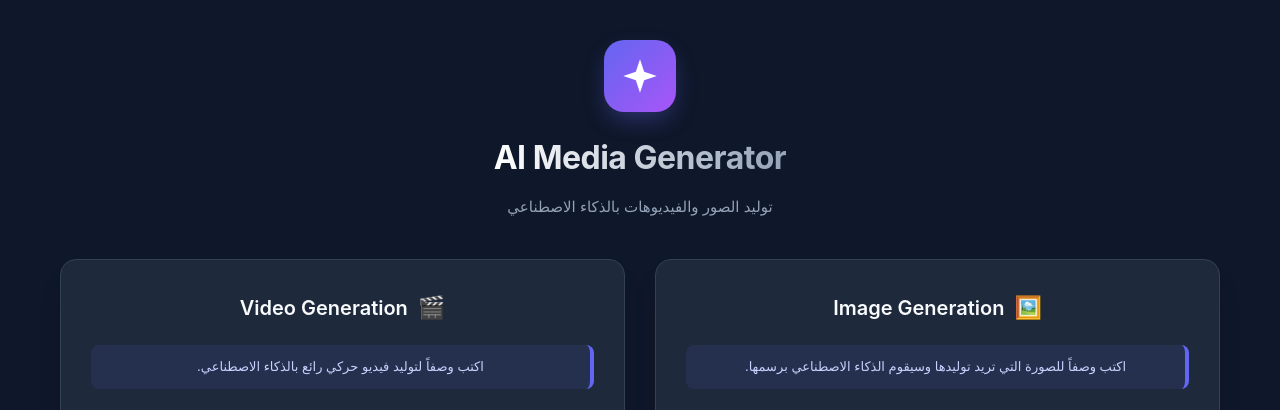
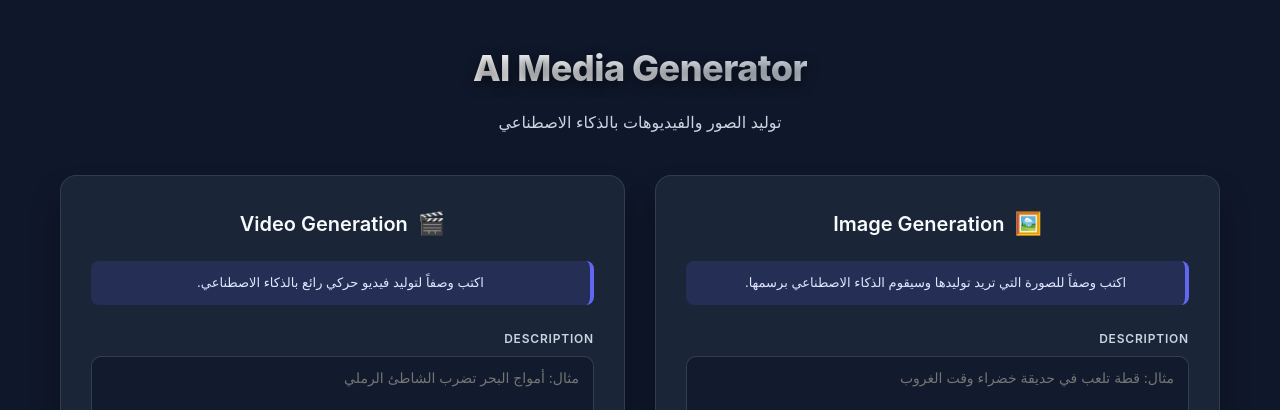
Before and after one commit to Hoswebsites/Hhhhhhhh, a website: page index.html in a window 1280 px wide. Shown: the top 410 px of the page. Drawn offline with Linux system fonts and the light colour scheme.

Commit message:
index.html

```diff
--- a/index.html
+++ b/index.html
@@ -7,15 +7,14 @@
     <style>
         :root {
             --bg-color: #0f172a;
-            --card-bg: #1e293b;
-            --card-border: #334155;
+            --card-bg: rgba(30, 41, 59, 0.85); /* خلفية شبه شفافة للكروت لتتناسب مع خلفية الموقع */
+            --card-border: rgba(255, 255, 255, 0.1);
             --text-primary: #f8fafc;
-            --text-secondary: #94a3b8;
+            --text-secondary: #cbd5e1;
             --accent-primary: #6366f1;
-            --accent-hover: #4f46e5;
             --accent-gradient: linear-gradient(135deg, #6366f1 0%, #a855f7 100%);
-            --input-bg: #0f172a;
-            --input-border: #334155;
+            --input-bg: rgba(15, 23, 42, 0.7);
+            --input-border: rgba(255, 255, 255, 0.15);
             --radius-lg: 16px;
             --radius-md: 10px;
         }
@@ -24,15 +23,22 @@
 
         body {
             font-family: -apple-system, BlinkMacSystemFont, 'Segoe UI', Roboto, 'Helvetica Neue', Arial, sans-serif;
-            background-color: var(--bg-color);
             color: var(--text-primary);
             line-height: 1.6;
             min-height: 100vh;
+
+            /* خلفية الموقع مع دمج الطبقة الشفافة */
+            background-color: var(--bg-color);
+            background-image: linear-gradient(rgba(15, 23, 42, 0.85), rgba(15, 23, 42, 0.85)), url('YOUR_IMAGE_URL_HERE');
+            background-repeat: no-repeat;
+            background-position: center center;
+            background-size: cover;
+            background-attachment: fixed;
         }
 
         .container { max-width: 1200px; margin: 0 auto; padding: 40px 20px; }
 
-        /* Header & Logo */
+        /* Header */
         header {
             margin-bottom: 40px;
             text-align: center;
@@ -42,42 +48,17 @@
             gap: 12px;
         }
 
-        .logo-wrapper {
-            width: 72px;
-            height: 72px;
-            background: var(--accent-gradient);
-            border-radius: 20px;
-            display: flex;
-            align-items: center;
-            justify-content: center;
-            box-shadow: 0 10px 25px -5px rgba(99, 102, 241, 0.4);
-            margin-bottom: 8px;
-            transition: transform 0.3s ease;
+        h1 {
+            font-size: 36px;
+            font-weight: 800;
+            letter-spacing: -0.5px;
+            background: linear-gradient(to right, #ffffff, #cbd5e1);
+            -webkit-background-clip: text;
+            -webkit-text-fill-color: transparent;
+            text-shadow: 0 4px 12px rgba(0,0,0,0.5);
         }
 
-        .logo-wrapper:hover {
-            transform: translateY(-3px) scale(1.02);
-        }
-
-        .logo-icon {
-            width: 40px;
-            height: 40px;
-            fill: white;
-        }
-
-        /* إذا أردت استخدام صورة لوجو جاهزة لديك، استبدل الـ SVG بالسطر التالي: */
-        /* .custom-logo { width: 72px; height: 72px; object-fit: contain; } */
-
-        h1 {
-            font-size: 32px;
-            font-weight: 700;
-            letter-spacing: -0.5px;
-            background: linear-gradient(to right, #ffffff, #94a3b8);
-            -webkit-background-clip: text;
-            -webkit-text-fill-color: transparent;
-        }
-
-        .subtitle { font-size: 15px; color: var(--text-secondary); font-weight: 400; }
+        .subtitle { font-size: 16px; color: var(--text-secondary); font-weight: 400; }
 
         /* Main Content Layout */
         .main-content { display: grid; grid-template-columns: 1fr 1fr; gap: 30px; }
@@ -85,10 +66,12 @@
 
         .section {
             background: var(--card-bg);
+            backdrop-filter: blur(12px); /* تأثير الزجاج الشفاف */
+            -webkit-backdrop-filter: blur(12px);
             border: 1px solid var(--card-border);
             border-radius: var(--radius-lg);
             padding: 30px;
-            box-shadow: 0 20px 25px -5px rgba(0, 0, 0, 0.2);
+            box-shadow: 0 20px 30px rgba(0, 0, 0, 0.3);
             display: flex;
             flex-direction: column;
         }
@@ -107,12 +90,12 @@
         .section-icon { font-size: 22px; }
 
         .info-box {
-            background-color: rgba(99, 102, 241, 0.1);
+            background-color: rgba(99, 102, 241, 0.15);
             border-right: 4px solid var(--accent-primary);
             padding: 12px 16px;
             border-radius: 8px;
             margin-bottom: 24px;
-            color: #c7d2fe;
+            color: #e0e7ff;
             font-size: 13px;
             line-height: 1.5;
             text-align: center;
@@ -146,7 +129,8 @@
         input:focus, textarea:focus, select:focus {
             outline: none;
             border-color: var(--accent-primary);
-            box-shadow: 0 0 0 3px rgba(99, 102, 241, 0.2);
+            box-shadow: 0 0 0 3px rgba(99, 102, 241, 0.3);
+            background-color: rgba(15, 23, 42, 0.9);
         }
 
         textarea { resize: vertical; min-height: 100px; }
@@ -173,7 +157,7 @@
             background: var(--accent-gradient);
             color: white;
             flex: 2;
-            box-shadow: 0 4px 12px rgba(99, 102, 241, 0.3);
+            box-shadow: 0 4px 12px rgba(99, 102, 241, 0.4);
         }
 
         .btn-primary:hover {
@@ -182,13 +166,13 @@
         }
 
         .btn-secondary {
-            background-color: #334155;
+            background-color: rgba(255, 255, 255, 0.1);
             color: var(--text-primary);
             flex: 1;
         }
 
         .btn-secondary:hover {
-            background-color: #475569;
+            background-color: rgba(255, 255, 255, 0.2);
         }
 
         /* Results & Status */
@@ -223,10 +207,10 @@
             word-break: break-all;
         }
 
-        .status.pending { background-color: rgba(245, 158, 11, 0.1); border-right-color: #f59e0b; color: #fbbf24; }
-        .status.success { background-color: rgba(16, 185, 129, 0.1); border-right-color: #10b981; color: #34d399; }
-        .status.error { background-color: rgba(239, 68, 68, 0.1); border-right-color: #ef4444; color: #f87171; }
-        .status.processing { background-color: rgba(59, 130, 246, 0.1); border-right-color: #3b82f6; color: #60a5fa; }
+        .status.pending { background-color: rgba(245, 158, 11, 0.15); border-right-color: #f59e0b; color: #fbbf24; }
+        .status.success { background-color: rgba(16, 185, 129, 0.15); border-right-color: #10b981; color: #34d399; }
+        .status.error { background-color: rgba(239, 68, 68, 0.15); border-right-color: #ef4444; color: #f87171; }
+        .status.processing { background-color: rgba(59, 130, 246, 0.15); border-right-color: #3b82f6; color: #60a5fa; }
 
         .result-image, .result-video {
             width: 100%;
@@ -280,12 +264,6 @@
 <body>
     <div class="container">
         <header>
-            <!-- اللوغو (SVG حديث احترافي) -->
-            <div class="logo-wrapper">
-                <svg class="logo-icon" viewBox="0 0 24 24" xmlns="http://www.w3.org/2000/svg">
-                    <path d="M12 2L14.5 9.5L22 12L14.5 14.5L12 22L9.5 14.5L2 12L9.5 9.5L12 2Z"/>
-                </svg>
-            </div>
             <h1>AI Media Generator</h1>
             <p class="subtitle">توليد الصور والفيديوهات بالذكاء الاصطناعي</p>
         </header>
@@ -433,7 +411,6 @@
 
                 const data = await response.json();
 
-                // التأكد من عدم وجود خطأ صريح من السيرفر قبل الإكمال
                 if (data.status === 1 || data.code === 1) {
                     throw new Error(data.message || 'خطأ من السيرفر أثناء توليد الصورة');
                 }
@@ -470,11 +447,9 @@
 
                 const data = await response.json();
 
-                // منع انهيار الكود عن طريق تحويل القيمة لنص صريح قبل استخدام toLowerCase()
                 const rawStatus = data.data?.task_status || data.task_status || data.data?.status || data.status || '';
                 const status = String(rawStatus).toLowerCase();
 
-                // التحقق من أخطاء السيرفر (إذا كان status عبارة عن رقم 1 مثلاً)
                 if (data.status === 1 || data.code === 1 || status === 'failed' || status === 'error') {
                     statusDiv.innerHTML = `✗ فشل إنشاء الصورة: ${data.message || 'خطأ غير معروف'}`;
                     statusDiv.className = 'status error';
```
